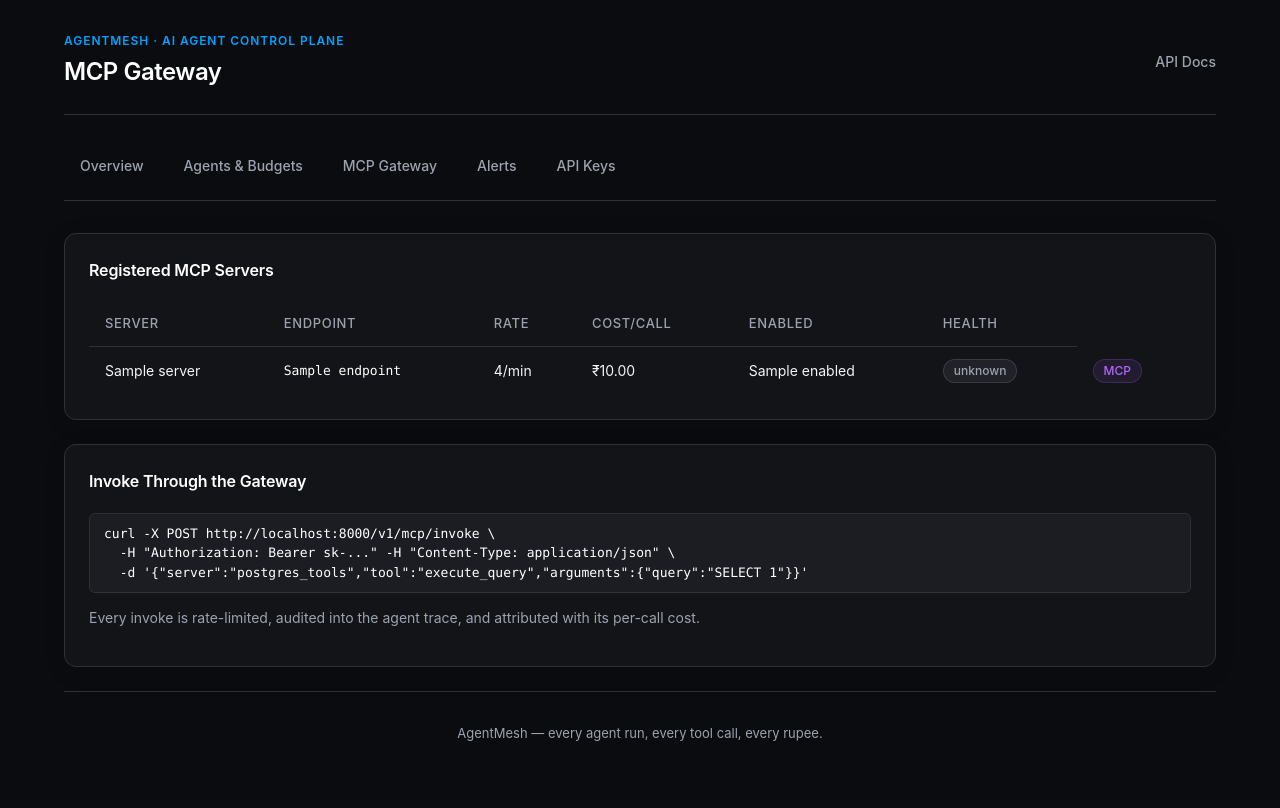
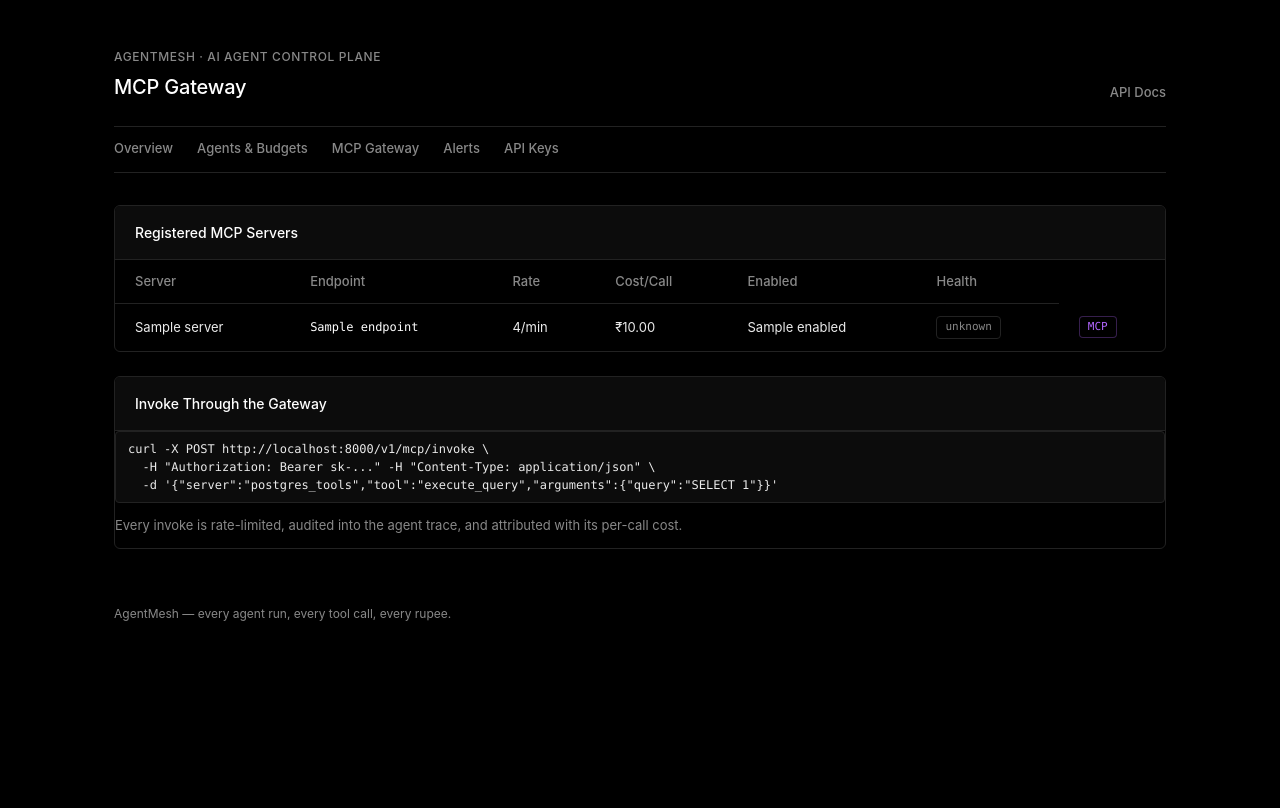
Before and after one commit to Apoorva5544/Agentmesh, a FastAPI app: template app/templates/mcp.html in a window 1280 px wide. After the commit the page ends 621 px from the top, so only its background shows below. Run offline with FastAPI, Linux system fonts and the light colour scheme; the template is opened without the code that fills it: most values are stand-ins (such as "Sample title", 1, 10 or a date in 2020); parts of the project's set-up code (start-up, migrations or seed data) failed here and were passed over.

Commit message:
updated UI

```diff
--- a/app/static/dashboard.css
+++ b/app/static/dashboard.css
@@ -1,162 +1,395 @@
 :root {
-  --bg: #0B0C10;
-  --panel: #131418;
-  --panel-2: #1c1d22;
-  --border: #2D3139;
-  --text: #F3F4F6;
+  --bg: #000000;
+  --panel: #0C0C0C;
+  --panel-hover: #161616;
+  --border: #222222;
+  --border-hover: #333333;
+  --text: #EAEAEA;
   --text-heading: #FFFFFF;
-  --muted: #9CA3AF;
-  --accent: #00A3FF;
-  --accent-hover: #33B5FF;
+  --muted: #888888;
+  --accent: #FFFFFF;
   --green: #00E599;
+  /* Neon's primary brand color */
   --yellow: #F5C744;
   --red: #FF4A4A;
   --purple: #B266FF;
   --mono: "SF Mono", "JetBrains Mono", Menlo, Consolas, monospace;
 }
 
-* { box-sizing: border-box; }
+* {
+  box-sizing: border-box;
+}
 
 body {
   margin: 0;
   background: var(--bg);
   color: var(--text);
-  font-family: "Inter", -apple-system, BlinkMacSystemFont, "Segoe UI", Roboto, sans-serif;
-  font-size: 14px;
+  font-family: -apple-system, BlinkMacSystemFont, "Segoe UI", "Inter", Roboto, Helvetica, Arial, sans-serif, "Apple Color Emoji", "Segoe UI Emoji", "Segoe UI Symbol";
+  font-size: 13px;
   line-height: 1.5;
   -webkit-font-smoothing: antialiased;
+  -moz-osx-font-smoothing: grayscale;
 }
 
-.shell { max-width: 1200px; margin: 0 auto; padding: 32px 24px; }
+.shell {
+  max-width: 1100px;
+  margin: 0 auto;
+  padding: 48px 24px;
+}
 
 .topbar {
   display: flex;
   justify-content: space-between;
-  align-items: center;
+  align-items: flex-end;
   padding-bottom: 24px;
   border-bottom: 1px solid var(--border);
   margin-bottom: 32px;
 }
-.topbar > div { display: flex; flex-direction: column; gap: 4px; }
-.topbar .eyebrow { margin: 0; color: var(--accent); font-size: 12px; font-weight: 600; letter-spacing: 0.08em; text-transform: uppercase; }
-.topbar h1 { margin: 0; font-size: 24px; font-weight: 600; color: var(--text-heading); letter-spacing: -0.02em; }
-.docs-link { color: var(--muted); text-decoration: none; font-size: 14px; transition: color 0.2s; font-weight: 500; }
-.docs-link:hover { color: var(--text); }
+
+.topbar>div {
+  display: flex;
+  flex-direction: column;
+  gap: 6px;
+}
+
+.topbar .eyebrow {
+  margin: 0;
+  color: var(--muted);
+  font-size: 12px;
+  font-weight: 500;
+  letter-spacing: 0.05em;
+  text-transform: uppercase;
+}
+
+.topbar h1 {
+  margin: 0;
+  font-size: 20px;
+  font-weight: 500;
+  color: var(--text-heading);
+  letter-spacing: -0.01em;
+}
+
+.docs-link {
+  color: var(--muted);
+  text-decoration: none;
+  font-size: 13px;
+  transition: color 0.15s;
+  font-weight: 500;
+}
+
+.docs-link:hover {
+  color: var(--text-heading);
+}
 
 nav.tabs {
   display: flex;
-  gap: 8px;
+  gap: 24px;
+  margin-top: -32px;
   margin-bottom: 32px;
-  flex-wrap: wrap;
   border-bottom: 1px solid var(--border);
-  padding-bottom: 16px;
 }
+
 nav.tabs a {
-  padding: 8px 16px;
-  border-radius: 6px;
+  padding: 12px 0;
   color: var(--muted);
   text-decoration: none;
-  font-size: 14px;
+  font-size: 13px;
   font-weight: 500;
-  transition: all 0.2s ease;
+  border-bottom: 2px solid transparent;
+  transition: color 0.15s, border-color 0.15s;
+  margin-bottom: -1px;
+  /* overlap the border */
 }
-nav.tabs a:hover { color: var(--text); background: rgba(255,255,255,0.03); }
-nav.tabs a.active { background: rgba(0, 163, 255, 0.1); color: var(--accent); border-radius: 6px; }
+
+nav.tabs a:hover {
+  color: var(--text-heading);
+  border-bottom-color: var(--border-hover);
+}
+
+nav.tabs a.active {
+  color: var(--text-heading);
+  border-bottom-color: var(--green);
+}
 
 .metrics-grid {
   display: grid;
-  grid-template-columns: repeat(auto-fit, minmax(220px, 1fr));
+  grid-template-columns: repeat(auto-fit, minmax(200px, 1fr));
   gap: 16px;
-  margin-bottom: 32px;
+  margin-bottom: 48px;
 }
+
 .metric {
-  background: var(--panel);
+  background: var(--bg);
   border: 1px solid var(--border);
-  border-radius: 8px;
+  border-radius: 6px;
   padding: 20px;
-  transition: transform 0.2s ease, box-shadow 0.2s ease;
 }
-.metric:hover {
-  transform: translateY(-2px);
-  box-shadow: 0 4px 12px rgba(0,0,0,0.2);
-  border-color: rgba(255,255,255,0.1);
+
+.metric span {
+  display: block;
+  color: var(--muted);
+  font-size: 12px;
+  font-weight: 500;
+  margin-bottom: 8px;
 }
-.metric span { display: block; color: var(--muted); font-size: 13px; font-weight: 500; margin-bottom: 8px; text-transform: uppercase; letter-spacing: 0.05em; }
-.metric strong { font-size: 28px; font-weight: 600; color: var(--text-heading); letter-spacing: -0.02em; }
-.metric .sub { color: var(--muted); font-size: 13px; margin-top: 8px; }
+
+.metric strong {
+  display: block;
+  font-size: 28px;
+  font-weight: 500;
+  color: var(--text-heading);
+  font-variant-numeric: tabular-nums;
+}
+
+.metric .sub {
+  color: var(--muted);
+  font-size: 12px;
+  margin-top: 8px;
+}
 
 .panel {
+  background: var(--bg);
+  border: 1px solid var(--border);
+  border-radius: 6px;
+  padding: 0;
+  margin-bottom: 24px;
+  overflow: hidden;
+}
+
+.panel h2 {
+  margin: 0;
+  padding: 16px 20px;
+  font-size: 14px;
+  font-weight: 500;
+  color: var(--text-heading);
+  border-bottom: 1px solid var(--border);
   background: var(--panel);
-  border: 1px solid var(--border);
-  border-radius: 12px;
-  padding: 24px;
-  margin-bottom: 24px;
-  box-shadow: 0 4px 20px rgba(0,0,0,0.15);
 }
-.panel h2 { margin: 0 0 20px; font-size: 16px; font-weight: 600; color: var(--text-heading); letter-spacing: -0.01em; }
-.panel h3 { margin: 0 0 12px; font-size: 14px; font-weight: 500; color: var(--muted); }
 
-.table-wrap { overflow-x: auto; margin: 0 -24px; padding: 0 24px; }
-table { width: 100%; border-collapse: separate; border-spacing: 0; font-size: 14px; }
-th { text-align: left; color: var(--muted); font-weight: 500; padding: 12px 16px; border-bottom: 1px solid var(--border); white-space: nowrap; font-size: 13px; text-transform: uppercase; letter-spacing: 0.05em; }
-td { padding: 12px 16px; border-bottom: 1px solid var(--border); vertical-align: middle; }
-tr:last-child td { border-bottom: 0; }
-tr:hover td { background: rgba(255,255,255,0.015); }
-td.mono, span.mono { font-family: var(--mono); font-size: 13px; color: var(--text-heading); }
+.panel h3 {
+  margin: 0;
+  font-size: 13px;
+  font-weight: 500;
+  color: var(--muted);
+}
+
+.table-wrap {
+  overflow-x: auto;
+}
+
+table {
+  width: 100%;
+  border-collapse: collapse;
+  font-size: 13px;
+  text-align: left;
+}
+
+th {
+  color: var(--muted);
+  font-weight: 500;
+  padding: 12px 20px;
+  border-bottom: 1px solid var(--border);
+  background: var(--bg);
+  white-space: nowrap;
+}
+
+td {
+  padding: 12px 20px;
+  border-bottom: 1px solid var(--border);
+  color: var(--text);
+}
+
+tr:last-child td {
+  border-bottom: 0;
+}
+
+tr:hover td {
+  background: var(--panel);
+}
+
+td.mono,
+span.mono {
+  font-family: var(--mono);
+  color: var(--text-heading);
+  font-size: 12px;
+}
 
 .badge {
-  display: inline-flex; align-items: center; justify-content: center;
-  padding: 2px 10px; border-radius: 99px;
-  font-size: 12px; font-weight: 500;
-  border: 1px solid transparent;
+  display: inline-flex;
+  align-items: center;
+  justify-content: center;
+  padding: 2px 8px;
+  border-radius: 4px;
+  font-size: 11px;
+  font-weight: 500;
+  font-family: var(--mono);
+  border: 1px solid var(--border);
+  background: var(--bg);
+  color: var(--muted);
 }
-.badge.green { background: rgba(0, 229, 153, 0.1); color: var(--green); border-color: rgba(0, 229, 153, 0.2); }
-.badge.yellow { background: rgba(245, 199, 68, 0.1); color: var(--yellow); border-color: rgba(245, 199, 68, 0.2); }
-.badge.red { background: rgba(255, 74, 74, 0.1); color: var(--red); border-color: rgba(255, 74, 74, 0.2); }
-.badge.gray { background: rgba(156, 163, 175, 0.1); color: var(--muted); border-color: rgba(156, 163, 175, 0.2); }
-.badge.purple { background: rgba(178, 102, 255, 0.1); color: var(--purple); border-color: rgba(178, 102, 255, 0.2); }
 
-.bar { height: 6px; border-radius: 99px; background: var(--panel-2); overflow: hidden; min-width: 120px; }
-.bar > i { display: block; height: 100%; background: var(--accent); border-radius: 99px; }
-.bar.green > i { background: var(--green); }
-.bar.yellow > i { background: var(--yellow); }
-.bar.red > i { background: var(--red); }
+.badge.green {
+  color: var(--green);
+  border-color: rgba(0, 229, 153, 0.3);
+}
+
+.badge.yellow {
+  color: var(--yellow);
+  border-color: rgba(245, 199, 68, 0.3);
+}
+
+.badge.red {
+  color: var(--red);
+  border-color: rgba(255, 74, 74, 0.3);
+}
+
+.badge.gray {
+  color: var(--muted);
+}
+
+.badge.purple {
+  color: var(--purple);
+  border-color: rgba(178, 102, 255, 0.3);
+}
+
+.bar {
+  height: 4px;
+  border-radius: 2px;
+  background: var(--border);
+  overflow: hidden;
+  min-width: 100px;
+}
+
+.bar>i {
+  display: block;
+  height: 100%;
+  background: var(--green);
+  border-radius: 2px;
+}
 
 .trace-step {
   display: grid;
-  grid-template-columns: 42px 130px 1fr 110px 90px 90px;
+  grid-template-columns: 32px 100px 1fr 100px 80px 80px;
   gap: 16px;
   align-items: center;
-  padding: 14px 16px;
-  border: 1px solid var(--border);
-  border-radius: 8px;
-  margin-bottom: 12px;
-  background: var(--panel-2);
-  transition: border-color 0.2s;
+  padding: 12px 20px;
+  border-bottom: 1px solid var(--border);
 }
-.trace-step:hover { border-color: var(--muted); }
-.trace-step .step-no { font-family: var(--mono); color: var(--muted); font-size: 12px; }
-.trace-step .type { font-weight: 500; font-size: 13px; }
-.trace-step .type.llm { color: var(--accent); }
-.trace-step .type.mcp { color: var(--purple); }
-.trace-step .detail { color: var(--muted); font-family: var(--mono); font-size: 13px; }
-.trace-step .cost { font-weight: 500; text-align: right; color: var(--text-heading); }
-.trace-step .latency { text-align: right; color: var(--muted); font-size: 13px; }
+
+.trace-step:last-child {
+  border-bottom: 0;
+}
+
+.trace-step:hover {
+  background: var(--panel);
+}
+
+.trace-step .step-no {
+  font-family: var(--mono);
+  color: var(--muted);
+  font-size: 12px;
+}
+
+.trace-step .type {
+  font-weight: 500;
+  font-size: 12px;
+}
+
+.trace-step .type.llm {
+  color: var(--accent);
+}
+
+.trace-step .type.mcp {
+  color: var(--purple);
+}
+
+.trace-step .detail {
+  color: var(--muted);
+  font-family: var(--mono);
+  font-size: 12px;
+}
+
+.trace-step .cost {
+  text-align: right;
+  font-family: var(--mono);
+  font-size: 12px;
+}
+
+.trace-step .latency {
+  text-align: right;
+  color: var(--muted);
+  font-size: 12px;
+}
 
 .opt-hint {
-  margin-top: 16px; padding: 14px 16px; border: 1px solid rgba(245,199,68,.3);
-  background: rgba(245,199,68,.05); border-radius: 8px; color: var(--yellow); font-size: 14px;
+  margin: 16px 20px;
+  padding: 12px 16px;
+  border: 1px solid var(--border);
+  background: var(--panel);
+  border-radius: 4px;
+  color: var(--muted);
+  font-size: 13px;
 }
 
-.grid-2 { display: grid; grid-template-columns: 1fr 1fr; gap: 24px; }
-@media (max-width: 900px) { .grid-2 { grid-template-columns: 1fr; } .trace-step { grid-template-columns: 30px 90px 1fr; } }
+.grid-2 {
+  display: grid;
+  grid-template-columns: 1fr 1fr;
+  gap: 24px;
+}
 
-.muted { color: var(--muted); }
-a { color: var(--accent); transition: color 0.15s; }
-a:hover { color: var(--accent-hover); }
-a.nav { text-decoration: none; }
-a.nav:hover { text-decoration: underline; }
-.code { font-family: var(--mono); font-size: 13px; background: var(--panel-2); border: 1px solid var(--border); border-radius: 6px; padding: 10px 14px; overflow-x: auto; white-space: pre-wrap; color: var(--text-heading); }
+@media (max-width: 960px) {
+  .grid-2 {
+    grid-template-columns: 1fr;
+  }
+}
 
-.empty { color: var(--muted); padding: 32px 0; text-align: center; }
-footer { color: var(--muted); font-size: 13px; padding: 32px 0; text-align: center; border-top: 1px solid var(--border); margin-top: 24px; }
+.muted {
+  color: var(--muted);
+}
+
+a {
+  color: var(--text-heading);
+  transition: color 0.1s;
+  text-decoration: underline;
+  text-decoration-color: var(--border);
+  text-underline-offset: 4px;
+}
+
+a:hover {
+  color: var(--green);
+  text-decoration-color: var(--green);
+}
+
+a.nav {
+  text-decoration: none;
+}
+
+a.nav:hover {
+  text-decoration: none;
+  color: var(--green);
+}
+
+.code {
+  font-family: var(--mono);
+  font-size: 12px;
+  background: var(--panel);
+  border: 1px solid var(--border);
+  border-radius: 4px;
+  padding: 8px 12px;
+  overflow-x: auto;
+  white-space: pre-wrap;
+  color: var(--text);
+}
+
+.empty {
+  color: var(--muted);
+  padding: 48px 0;
+  text-align: center;
+}
+
+footer {
+  color: var(--muted);
+  font-size: 12px;
+  padding: 32px 0 0 0;
+  text-align: left;
+}
```
